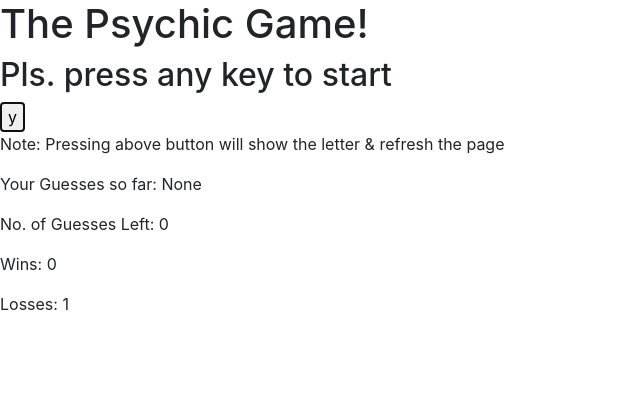
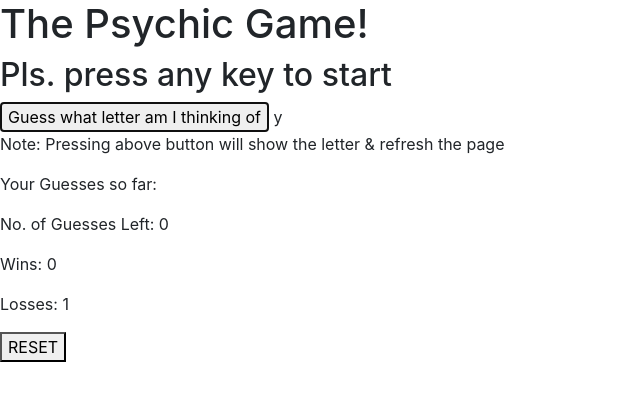
Before and after one commit to mariarabin/Psychic-Game, a plain HTML site: page index.html in a window 1280 px wide. Both pictures are taken after a click on the button "Guess what letter am I thinking of". Shown: the whole page, without its empty margins (0-640 px from the left). Drawn offline with nearby package versions, Linux system fonts and the light colour scheme.

Commit message:
with reset function

```diff
--- a/index.html
+++ b/index.html
@@ -16,12 +16,13 @@
     <div class="container"></div>
     <h1>The Psychic Game!</h1>
     <h2 id="press">Pls. press any key to start</h2>
-    <button id="letter" onclick="letterRev()">Guess what letter am I thinking of</button>
+    <button id="letter" onclick="letterRev()">Guess what letter am I thinking of </button>&nbsp;<span id="valueguess">?</span>
     <p>Note: Pressing above button will show the letter & refresh the page</p>
     <p>Your Guesses so far: <span id="guesses"></span></p>
     <p>No. of Guesses Left: <span id="guessesLeft">3</span></p>
     <p>Wins: <span id="wins">0</span></p>
     <p>Losses: <span id="losses">0</span></p>
+
 
 
     <script>
@@ -30,44 +31,69 @@
         var options = ["a", "b", "c", "d", "e", "f", "g", "h", "i", "j", "k", "l", "m", "n", "o", "p", "q", "r", "s", "t", "u", "v", "w", "x", "y", "z"];
         var comp = options[Math.floor(Math.random() * options.length)];
 
-
         var guess = [];
         var numGuesses = 3;
         var wins = 0;
         var losses = 0;
 
 
-        //guessLetter.textContent = "Maria";
-
-
         //FUNCTIONS
         //get comp
+
+        function reset() {
+
+            document.getElementById("guessesLeft").innerHTML = 3;
+            document.getElementById("guesses").innerHTML = null;
+            document.getElementById("wins").innerHTML = 0;
+            document.getElementById("losses").innerHTML = 0;
+            document.getElementById("valueguess").innerHTML = "";
+
+            guess = [];
+            losses = 0;
+            wins = 0;
+            numGuesses = 3;
+
+        }
         function letterRev() {
             alert("End of Game")
             alert("Pls. click ok and refresh screen to start again.")
-            document.getElementById("letter").innerHTML = comp;
-            document.getElementById("guessesLeft").innerHTML = "0";
-            document.getElementById("guesses").innerHTML = "None";
-            document.getElementById("wins").innerHTML = "0";
-            document.getElementById("losses").innerHTML = "1";
+            //document.getElementById("letter").innerHTML = comp;
+            document.getElementById("valueguess").innerHTML = comp;
+            document.getElementById("guessesLeft").innerHTML = 0;
+            document.getElementById("guesses").innerHTML = null;
+            document.getElementById("wins").innerHTML = 0;
+            document.getElementById("losses").innerHTML = 1;
         }
-
 
 
 
         //MAIN PROCESS
 
-
         document.onkeyup = function (event) {
             var userGuess = String.fromCharCode(event.keyCode).toLowerCase();
+            var isAlpha = (/^[a-zA-Z]+$/).test(userGuess);
+
+            if (wins === 1) {
+                return;
+            }
+
+            if (!isAlpha) {
+                return;
+            }
+            //alert("userGuess:" + userGuess + " isAlpha:" + isAlpha);
             if (userGuess != comp) {
                 numGuesses--;
                 guess.push(userGuess);
             }
+
+            //alert("numGuesses:" + numGuesses);
+
             if (numGuesses === 0) {
-                losses++;
+                losses = 1;
                 //alert("You Lose");
             };
+
+            //alert("AFTER losses:" + losses);
 
             if (userGuess === comp) {
                 wins++;
@@ -75,19 +101,14 @@
                 //alert("Winner");
                 guess.push(userGuess);
                 numGuesses--;
+                return;
             };
 
 
-
-
-
             if (numGuesses < 0) {
+                alert("End Game. Refresh");
                 return;
-                alert("End Game. Refresh");
             }
-
-
-
 
 
 
@@ -109,5 +130,6 @@
 
     </script>
 </body>
+<button id="res" onclick="reset()">RESET</button>
 
 </html>
```
